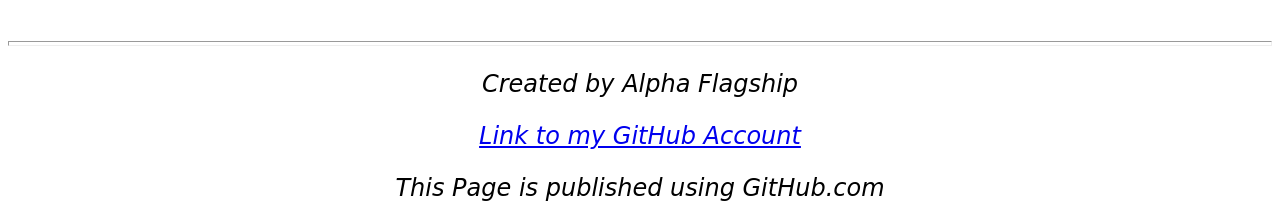
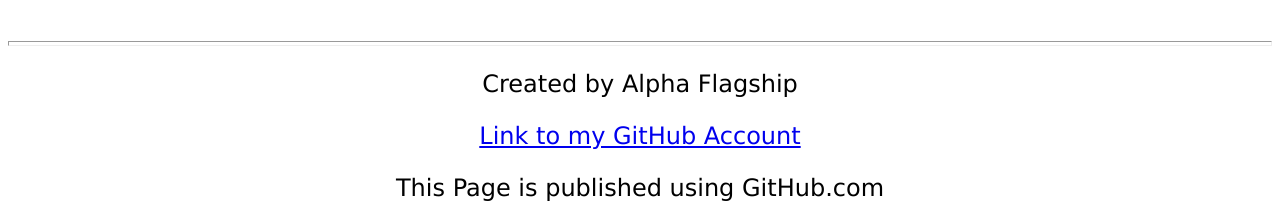
Before and after one commit to AlphaFlagship/rockpaperscissor, a plain HTML site: page index.html in a window 1280 px wide. Shown: the part 1028-1251 px from the top of the page. Drawn offline with Linux system fonts and the light colour scheme.

Commit message:
minor corrections

```diff
--- a/styles.css
+++ b/styles.css
@@ -7,8 +7,8 @@ hr{
 }
 footer{
     text-align: center;
-    font-style: italic;
-    font-family: cursive;
+    font-style: normal;
+    font-family: 'Lucida Sans', 'Lucida Sans Regular', 'Lucida Grande', 'Lucida Sans Unicode', Geneva, Verdana, sans-serif;
 }
 .heading{
     font-size: 3rem;
```
